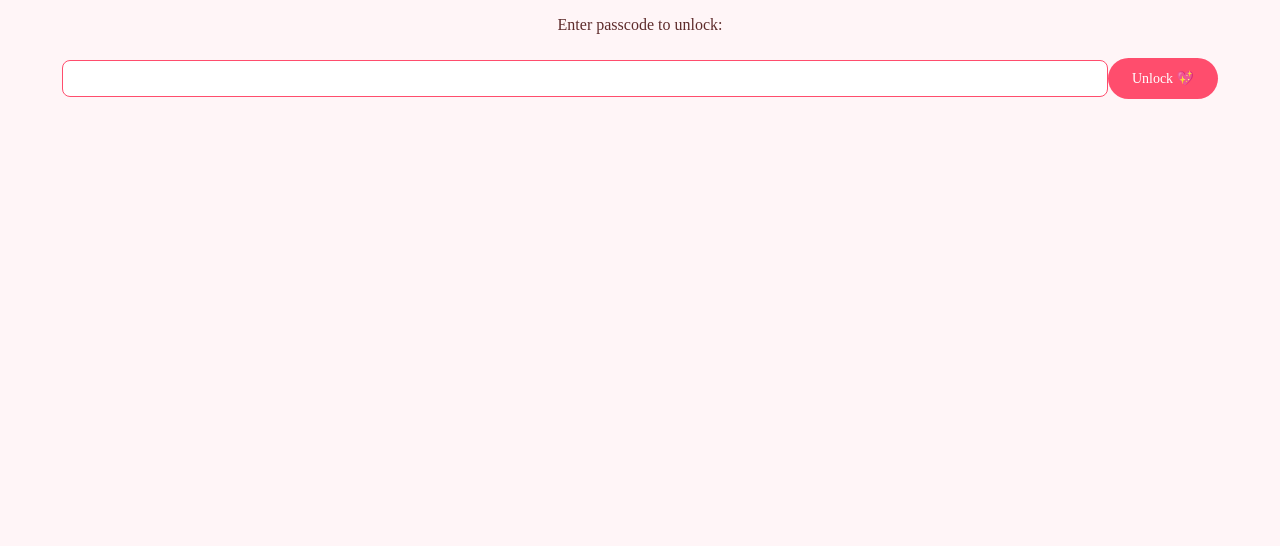
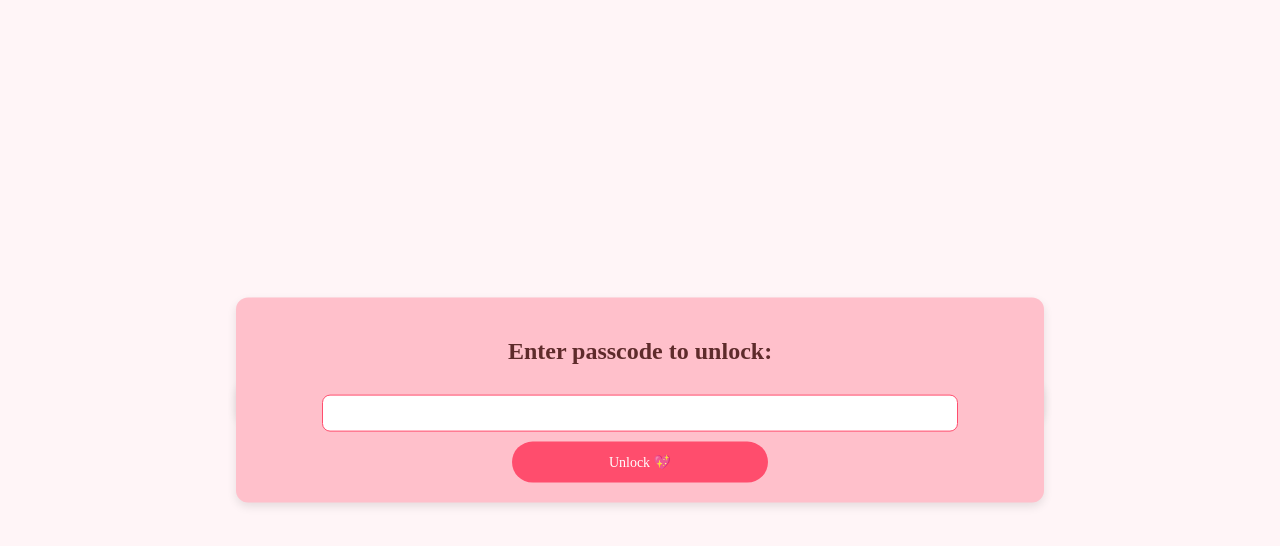
Before and after one commit to mavictorino/secret-love-note, a React (Create React App) app: page /note/1 in a window 1280 px wide. Shown: the top 546 px of the page. Built offline with nearby package versions, Linux system fonts and the light colour scheme; no server answers.

Commit message:
add styles to all components

```diff
--- a/src/components/NoteCreated.js
+++ b/src/components/NoteCreated.js
@@ -4,8 +4,8 @@ const NoteCreated = ({ noteId }) => {
     const noteLink = `${window.location.origin}/note/${noteId}`;
 
     return (
-        <div>
-            <p>Your secret love note is ready! 🎉</p>
+        <div className="note-created">
+            <h2>Your secret love note is ready! 🎉</h2>
             <input type="text" value={noteLink} readOnly />
             <button onClick={() => navigator.clipboard.writeText(noteLink)}>Copy link 🔗</button>
         </div>
--- a/src/pages/ViewNote.js
+++ b/src/pages/ViewNote.js
@@ -36,15 +36,15 @@ const ViewNote = () => {
     };
 
     return (
-        <div>
+        <div className="message">
             {message ? (
                 <div>
-                    <h3>💌 Your secret love message:</h3>
-                    <p>{message}</p>
+                    <h2>💌 Your secret love message:</h2>
+                    <p className="text-message">{message}</p>
                 </div>
             ) : (
-                <div>
-                    <p>Enter passcode to unlock:</p>
+                <div className="unlock">
+                    <h2>Enter passcode to unlock:</h2>
                     <input
                         type="password"
                         value={passcode}
--- a/src/styles/_components.scss
+++ b/src/styles/_components.scss
@@ -1,17 +1,24 @@
-/*form styles */
-.form-container {
-    background:$secondary-color;
+/* common styles */
+@mixin centered-box($width: 60vw) {
+    background: $secondary-color;
     padding: 20px;
     border-radius: 12px;
     box-shadow: 0px 4px 10px rgba(0, 0, 0, 0.1);
     display: flex;
     flex-direction: column;
-    width: 80vw;
+    width: $width;
+    justify-content: center;
+    align-items: center;
+    text-align: center;
     position: absolute;
     top: 50%;
     left: 50%;
-    margin-right: -50%;
     transform: translate(-50%, -50%);
+}
+
+/* form styles */
+.form-container {
+    @include centered-box(80vw);
 }
 
 textarea, input {
@@ -20,12 +27,12 @@ textarea, input {
     margin: 10px 0;
     border-radius: 8px;
     border: 1px solid $primary-color;
-
 }
 
 button {
     background-color: $primary-color;
-    color:white;
+    width: 20vw;
+    color: white;
     border: none;
     padding: 12px 24px;
     border-radius: 25px;
@@ -34,9 +41,22 @@ button {
     cursor: pointer;
     transition: all 0.3s ease-in-out;
 
-
     &:hover {
         background-color: darken($primary-color, 30%);
         transform: scale(1.1);
     }
-  }
+}
+
+/* reusable note/message styles */
+.note-created, .unlock, .message {
+    @include centered-box;
+}
+
+h2 {
+    font-family: $font-fancy;
+    color: $text-color;
+}
+
+.text-message {
+    color: $text-color;
+}
```
